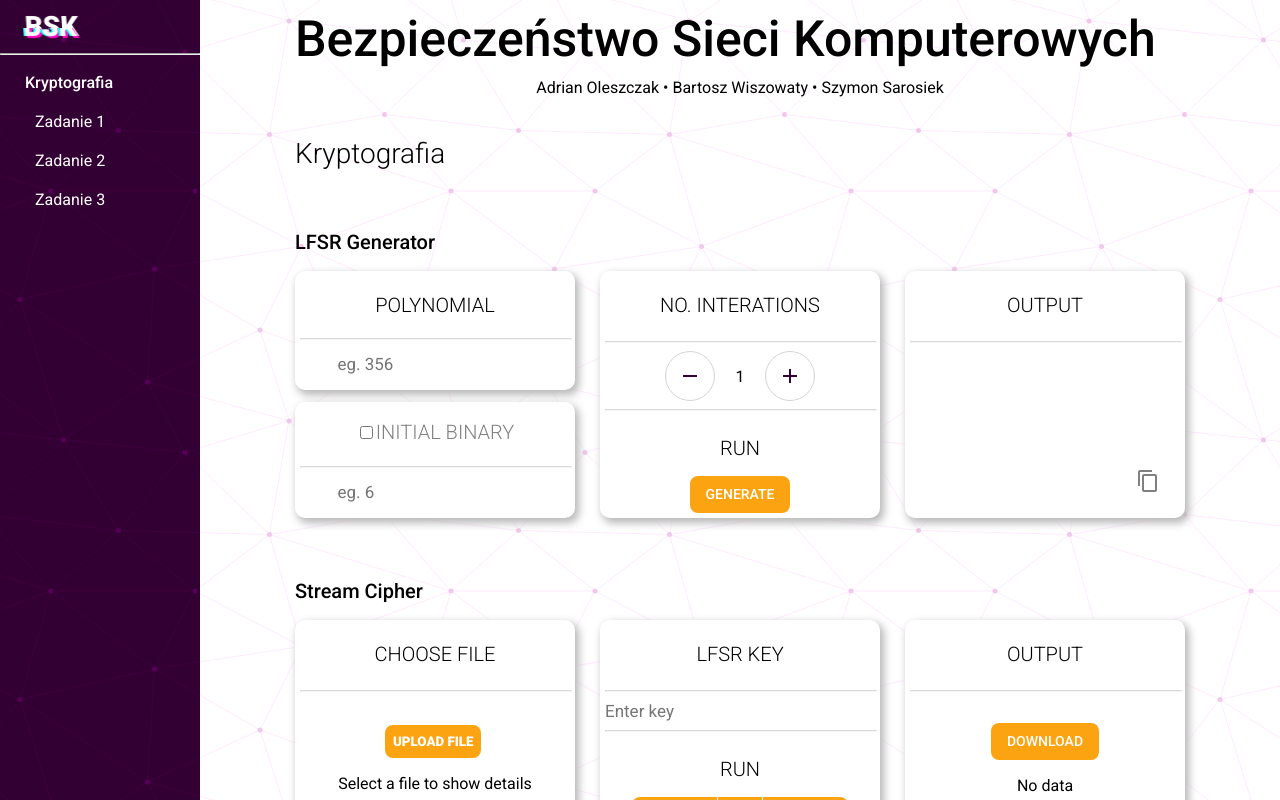
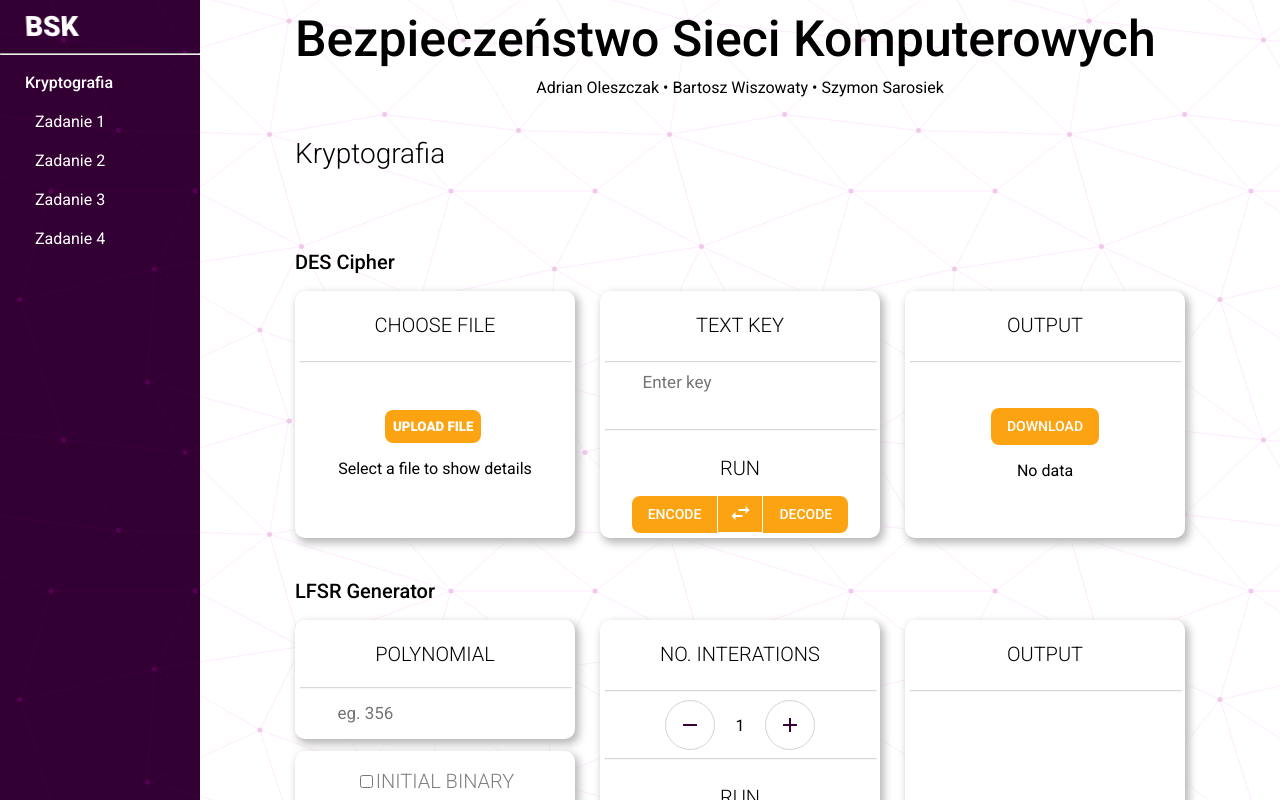
Before and after one commit to bsk-ps/bsk, a React (Create React App) app in the folder ui/bsk/: page / in a window 1280 px wide. Shown: the top 800 px of the page. Built offline with nearby package versions, Linux system fonts and the light colour scheme.

Commit message:
DES component

```diff
--- a/ui/bsk/src/App.js
+++ b/ui/bsk/src/App.js
@@ -4,7 +4,7 @@ import { Home } from "./pages/Home";
 import { CryptoPartOne } from "./pages/PartOne";
 import { CryptoPartTwo } from "./pages/PartTwo";
 import {CryptoPartThree} from "./pages/PartThree";
-
+import {CryptoPartFour} from "./pages/PartFour";
 
 function App() {
   return (
@@ -16,7 +16,8 @@ function App() {
             <Route path="/zadanie1" component={CryptoPartOne} />
             <Route path="/zadanie2" component={CryptoPartTwo} />
             <Route path="/zadanie3" component={CryptoPartThree} />
-          </Switch>
+            <Route path="/zadanie4" component={CryptoPartFour} />
+            </Switch>
         </div>
       </Navbar>
     </div>
--- /dev/null
+++ b/ui/bsk/src/components/DESCipher.js
@@ -0,0 +1,67 @@
+import useStateWithValidation from "../hooks/useStateWithValidation"
+import { FileInputCard, RunBlock } from "./Card"
+import { KeyInput } from './KeyInput';
+import useTextKey from '../hooks/useTextKey'
+import { useState } from "react"
+import useCipher from "../hooks/useCipher"
+import useGlitchEffect from "../hooks/useGlitchEffect"
+const handleDownload = (url, filename) => {
+    const tempLink = document.createElement('a');
+    tempLink.href = url;
+    tempLink.setAttribute('download', `${filename}`);
+    tempLink.click();
+}
+const Output = ({ output, glitch }) => {
+    const [filename, changeFilename] = useTextKey('output.txt')
+
+    return (
+        <div className="paper card">
+            <h2 className="display-2">
+                {output ? <input data-text={filename} className={`simple-input display-2 ${glitch ? 'glitch' : ''}`} style={{ color: 'black' }} value={filename} onChange={changeFilename} /> : 'OUTPUT'}
+            </h2>
+            <hr />
+
+            <div className="flex-center" style={{ height: "100%", flexDirection: "column" }}>
+                <div className="flex-center">
+                    <button onClick={() => handleDownload(output, filename)} className="btn-primary" >
+                        download
+                    </button>
+                </div>
+                <p>{output ? 'Success' : 'No data'}</p>
+            </div>
+        </div>
+    )
+}
+export const DESCipher = () => {
+   const [key, handleKeyChange] = useTextKey('')
+   const [file, setFile] = useState(null)
+   const [output, setOutput, , , handleEncodeWithFile, handleDecodeWithFile] = useCipher({ input: file, key: key }, 'des')
+   const [glitch, handleGlitch] = useGlitchEffect()
+
+
+    return (
+        <>
+            <h2 className="display-3">DES Cipher</h2>
+            <div className="container" style={{ maxHeight: "550px" }}>
+            <FileInputCard onChange={file => { setFile(file); }} />
+                <div style={{ margin: "0 25px" }} className="paper card">
+                <h2 className="display-2">TEXT KEY</h2>
+                    <hr />
+                    <div style={{ height: "50px" }}>
+                    <KeyInput keyValue={key} onKeyChange={handleKeyChange} />
+                    </div>
+                    <hr />
+                    <RunBlock onEncode={() => {
+                        handleEncodeWithFile();
+                        handleGlitch();
+                    }}
+                    onDecode={() => {
+                        handleDecodeWithFile();
+                        handleGlitch();
+                    }} />
+                </div>
+                <Output output={output} glitch={glitch} />
+            </div>
+        </>
+    )
+}
--- a/ui/bsk/src/components/navbar/Navbar.js
+++ b/ui/bsk/src/components/navbar/Navbar.js
@@ -15,7 +15,8 @@ export const Navbar = ({ children }) => {
                     <li className="item"> <Link className="default-link" to="/zadanie1">Zadanie 1 </Link></li>
                     <li className="item"> <Link className="default-link" to="/zadanie2">Zadanie 2</Link></li>
                     <li className="item"> <Link className="default-link" to="/zadanie3">Zadanie 3</Link></li>
-                </ul>
+                    <li className="item"> <Link className="default-link" to="/zadanie4">Zadanie 4</Link></li>
+                    </ul>
             </div>
             <div className="content">
                 {children}
--- a/ui/bsk/src/pages/Home.js
+++ b/ui/bsk/src/pages/Home.js
@@ -3,6 +3,7 @@ import "./Home.scss";
 import { CaesarCipher, ColumnarTranspositionA, ColumnarTranspositionB, ColumnarTranspositionC, RailFence, VigeneresCipher } from '../components/ciphers'
 import { LFSRGenerator } from "../components/LFSRGenerator";
 import { StreamCipher } from "../components/StreamCipher";
+import { DESCipher } from "../components/DESCipher";
 export const Home = () => {
     return (
         <div className="home-content">
@@ -14,6 +15,8 @@ export const Home = () => {
                     </div>
                 </div>
                 <h1 className="display-1">Kryptografia</h1>
+                <div style={{ height: "45px" }}></div>
+                <DESCipher/>
                 <div style={{ height: "25px" }}></div>
                 <LFSRGenerator/>
                 <div style={{ height: "45px" }}></div>
--- /dev/null
+++ b/ui/bsk/src/pages/PartFour.js
@@ -0,0 +1,19 @@
+//import { DESCipher} from "../components/ciphers"
+import {DESCipher} from "../components/DESCipher"
+
+export const CryptoPartFour = () => {
+    return (
+        <div className="home-content">
+            <div>
+                <div className="header">
+                    <div className="title big">Zadanie 4</div>
+                </div>
+                <h1 className="display-1">Kryptografia</h1>
+                <div style={{ height: "25px" }}></div>
+                <DESCipher />
+                <div style={{ height: "25px" }}></div>
+
+            </div>
+        </div>
+    )
+}
```
Also changed, not shown: 1 other file (tests, documents, lock files or other folders).
